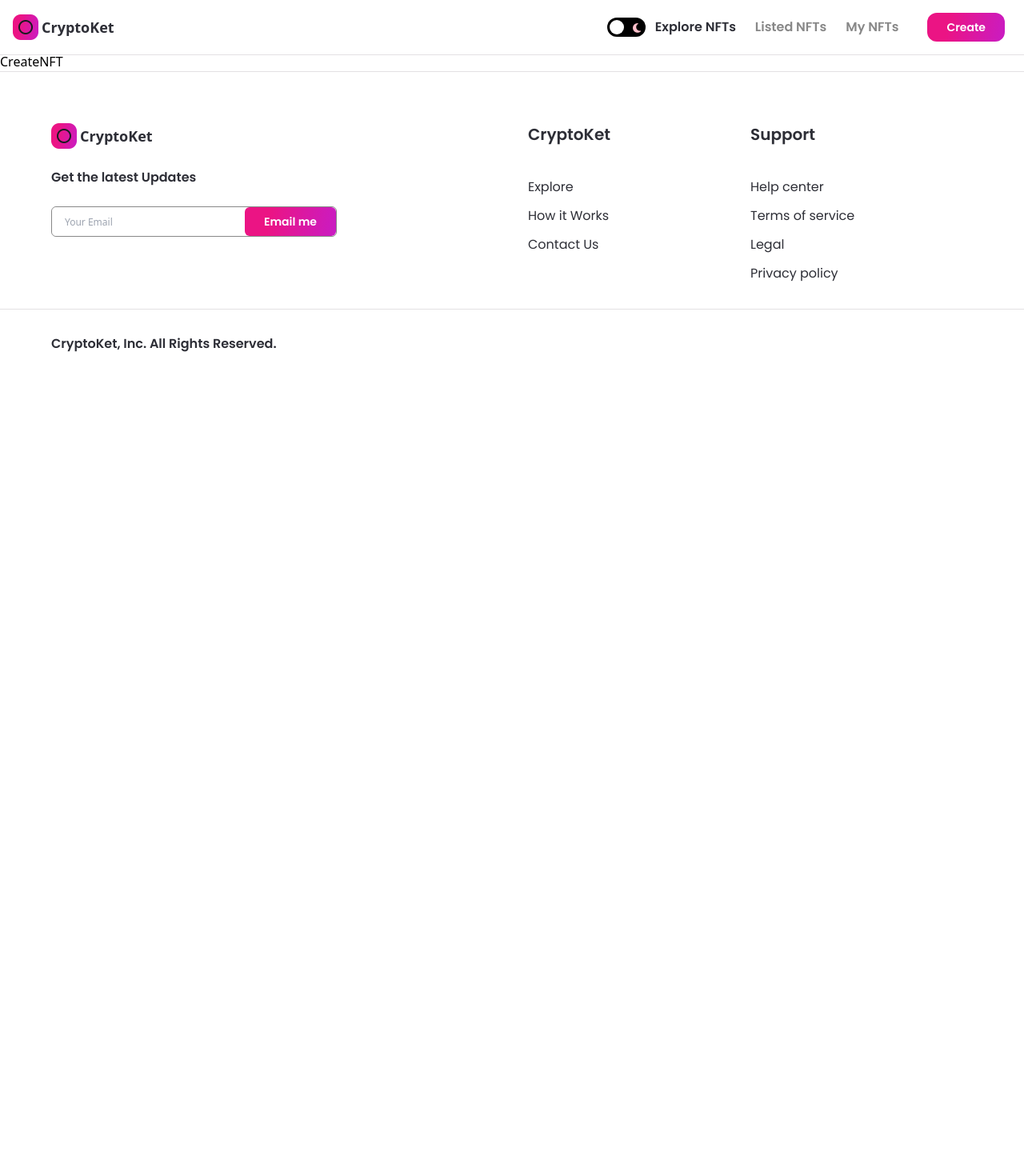
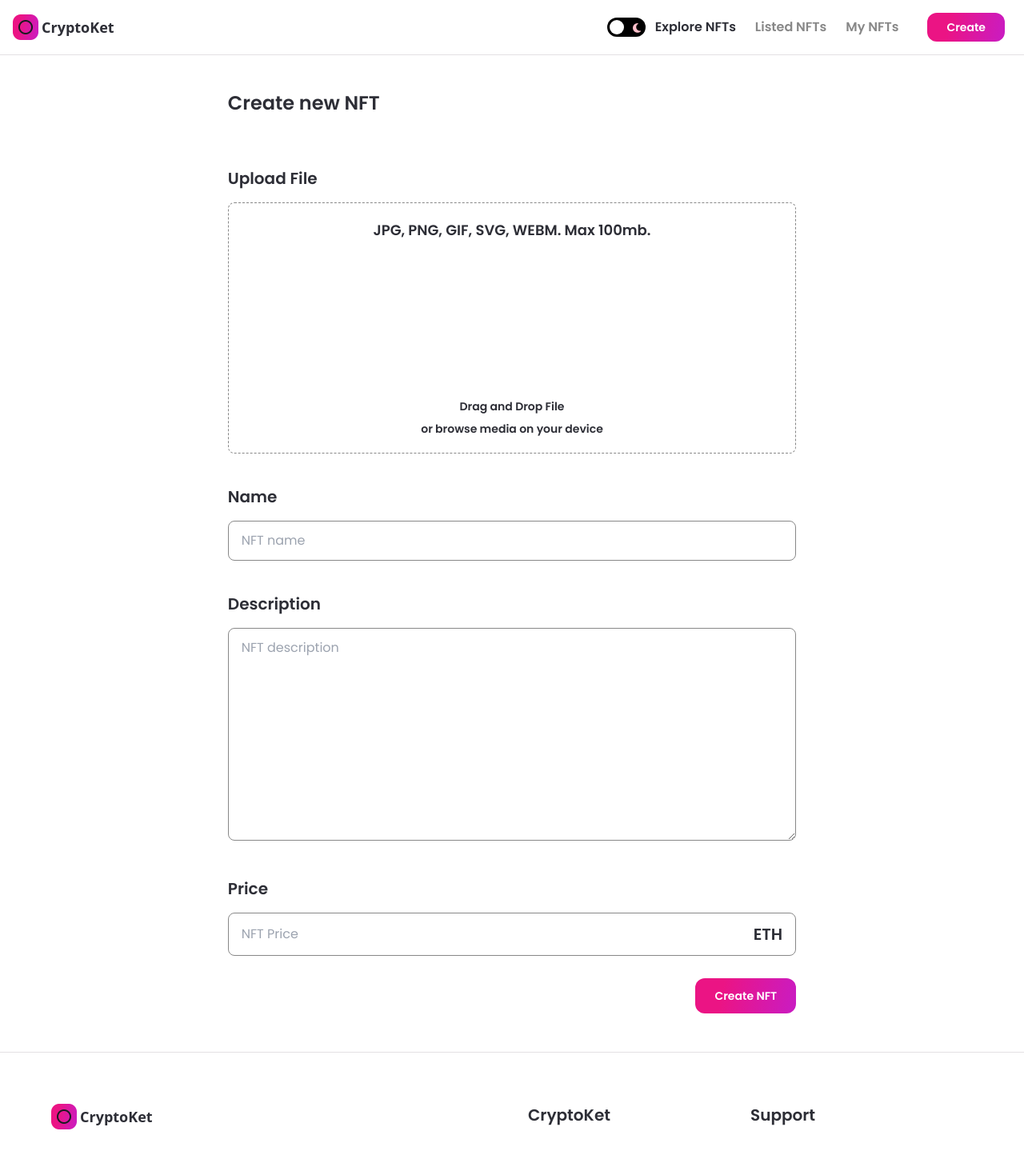
Before and after one commit to LucidJoy/CryptoKet, a Next.js app: page /create-nft in a window 1280 px wide. Shown: the top 1439 px of the page at 80% size. Before the commit the page ends 800 px from the top, so only its background shows below. Built offline with nearby package versions, Linux system fonts and the light colour scheme.

Commit message:
Top Bids & NFT Create page design

```diff
--- /dev/null
+++ b/components/Input.jsx
@@ -0,0 +1,41 @@
+import React from "react";
+
+const Input = ({ inputType, title, placeholder, handleClick }) => {
+  return (
+    <div className='mt-10 w-full'>
+      <p className='font-poppins dark:text-white text-nft-black-1 font-semibold text-xl'>
+        {title}
+      </p>
+
+      {inputType === "number" ? (
+        <div className='dark:bg-nft-black-1 bg-white border dark:border-nft-black-1 border-nft-gray-2 rounded-lg w-full outline-none font-poppins dark:text-white text-nft-gray-2 text-base mt-4 px-4 py-3 flex-row flexBetween'>
+          <input
+            type='number'
+            className='flex w-full dark:bg-nft-black-1 bg-white outline-none'
+            placeholder={placeholder}
+            onChange={handleClick}
+            min={0}
+          />
+          <p className='font-poppins dark:text-white text-nft-black-1 font-semibold text-xl ml-4'>
+            ETH
+          </p>
+        </div>
+      ) : inputType === "textarea" ? (
+        <textarea
+          rows={10}
+          className='dark:bg-nft-black-1 bg-white border dark:border-nft-black-1 border-nft-gray-2 rounded-lg w-full outline-none font-poppins dark:text-white text-nft-gray-2 text-base mt-4 px-4 py-3'
+          placeholder={placeholder}
+          onChange={handleClick}
+        />
+      ) : (
+        <input
+          className='dark:bg-nft-black-1 bg-white border dark:border-nft-black-1 border-nft-gray-2 rounded-lg w-full outline-none font-poppins dark:text-white text-nft-gray-2 text-base mt-4 px-4 py-3'
+          placeholder={placeholder}
+          onChange={handleClick}
+        />
+      )}
+    </div>
+  );
+};
+
+export default Input;
--- /dev/null
+++ b/components/NFTCard.jsx
@@ -0,0 +1,38 @@
+import React from "react";
+import Image from "next/image";
+import Link from "next/link";
+
+import images from "../assets";
+
+const NFTCard = ({ nft }) => {
+  return (
+    <Link href={{ pathname: "/nft-details", query: nft }}>
+      <div className='flex-1 min-w-215 max-w-max xs:max-w-none sm:w-full sm:min-w-155 minmd:min-w-256 minlg:min-w-327 dark:bg-nft-black-3 bg-white rounded-2xl p-4 m-4 minlg:m-8 sm:my-2 sm:mx-2 cursor-pointer shadow-md'>
+        <div className='relative w-full h-52 sm:h-36 xs:h-56 minmd:h-60 minlg:h-300 rounded-2xl overflow-hidden'>
+          <Image
+            src={nft.image || images[`nft${nft.i}`]}
+            layout='fill'
+            objectFit='cover'
+            alt={`nft${nft.i}`}
+          />
+        </div>
+
+        <div className='mt-3 flex flex-col'>
+          <p className='font-poppins dark:text-white text-nft-black-1 font-semibold text-sm minlg:text-xl'>
+            {nft.name}
+          </p>
+          <div className='flexBetween mt-1 minlg:mt-3 flex-row xs:flex-col xs:items-start xs:mt-3'>
+            <p className='font-poppins dark:text-white text-nft-black-1 font-semibold text-xs minlg:text-lg'>
+              {nft.price} <span className='font-normal'>ETH</span>
+            </p>
+            <p className='font-poppins dark:text-white text-nft-black-1 font-semibold text-xs minlg:text-lg'>
+              {nft.seller}
+            </p>
+          </div>
+        </div>
+      </div>
+    </Link>
+  );
+};
+
+export default NFTCard;
--- a/components/index.js
+++ b/components/index.js
@@ -3,5 +3,7 @@
 import Button from "./Button";
 import Banner from "./Banner";
 import CreatorCard from "./CreatorCard";
+import NFTCard from "./NFTCard";
+import Input from "./Input";
 
-export { Navbar, Footer, Button, Banner, CreatorCard };
+export { Navbar, Footer, Button, Banner, CreatorCard, NFTCard, Input };
--- a/pages/create-nft.js
+++ b/pages/create-nft.js
@@ -1,7 +1,135 @@
-import React from "react";
+import React, { useState, useMemo, useCallback, useContext } from "react";
+import { useRouter } from "next/router";
+import { useDropzone } from "react-dropzone";
+import Image from "next/image";
+import { useTheme } from "next-themes";
+
+import { Button, Input } from "../components";
+import images from "../assets";
 
 const CreateNFT = () => {
-  return <div>CreateNFT</div>;
+  const { theme } = useTheme();
+  const [fileUrl, setFileUrl] = useState(null);
+  const [formInput, setFormInput] = useState({
+    price: "",
+    name: "",
+    description: "",
+  });
+
+  console.log(formInput);
+
+  const onDrop = useCallback(() => {
+    //upload image to ipfs
+  }, []);
+
+  const {
+    getRootProps,
+    getInputProps,
+    isDragActive,
+    isDragAccept,
+    isDragReject,
+  } = useDropzone(
+    {
+      onDrop,
+      accept: "image/*",
+      maxSize: 5000000,
+    },
+    []
+  );
+
+  const fileStyle = useMemo(
+    () =>
+      `dark:bg-nft-black-1 bg-white border dark:border-white border-nft-gray-2 flex flex-col item-center p-5 rounded-lg border-dashed
+      ${isDragActive && "border-file-active"}
+      ${isDragAccept && "border-file-accept"}
+      ${isDragReject && "border-file-reject"}`,
+    [isDragActive, isDragAccept, isDragReject]
+  );
+
+  return (
+    <div className='flex justify-center sm:px-4 p-12'>
+      <div className='w-3/5 md:w-full'>
+        <h1 className='font-poppins dark:text-white text-nft-black-1 text-2xl minlg:text-4xl font-semibold sm:mb-4 flex-1'>
+          Create new NFT
+        </h1>
+
+        <div className='mt-16'>
+          <p className='font-poppins dark:text-white text-nft-black-1 font-semibold text-xl'>
+            Upload File
+          </p>
+          <div className='mt-4'>
+            <div {...getRootProps()} className={fileStyle}>
+              <input {...getInputProps()} />
+              <div className='flexCenter flex-col text-center'>
+                <p className='font-poppins dark:text-white text-nft-black-1 font-semibold text-lg'>
+                  JPG, PNG, GIF, SVG, WEBM. Max 100mb.
+                </p>
+
+                <div className='my-12 w-full flex justify-center'>
+                  <Image
+                    src={images.upload}
+                    width={100}
+                    height={100}
+                    objectFit='contain'
+                    alt='file_upload'
+                    className={theme === "light" && "filter invert"}
+                  />
+                </div>
+
+                <p className='font-poppins dark:text-white text-nft-black-1 font-semibold text-sm'>
+                  Drag and Drop File
+                </p>
+                <p className='font-poppins dark:text-white text-nft-black-1 font-semibold text-sm mt-2'>
+                  or browse media on your device
+                </p>
+              </div>
+            </div>
+
+            {fileUrl && (
+              <aside>
+                <div>
+                  <img src={fileUrl} alt='asset_file' />
+                </div>
+              </aside>
+            )}
+          </div>
+        </div>
+
+        <Input
+          inputType='input'
+          title='Name'
+          placeholder='NFT name'
+          handleClick={(e) =>
+            setFormInput({ ...formInput, name: e.target.value })
+          }
+        />
+        <Input
+          inputType='textarea'
+          title='Description'
+          placeholder='NFT description'
+          handleClick={(e) =>
+            setFormInput({ ...formInput, description: e.target.value })
+          }
+        />
+        <Input
+          inputType='number'
+          title='Price'
+          placeholder='NFT Price'
+          handleClick={(e) =>
+            setFormInput({ ...formInput, price: e.target.value })
+          }
+        />
+
+        <div className='mt-7 w-full flex justify-end'>
+          <Button
+            btnName='Create NFT'
+            classStyles='rounded-xl py-3'
+            handleClick={() => {}}
+          />
+        </div>
+      </div>
+    </div>
+  );
 };
 
 export default CreateNFT;
--- a/pages/index.js
+++ b/pages/index.js
@@ -2,7 +2,7 @@
 import Image from "next/image";
 import { useTheme } from "next-themes";
 
-import { Banner, CreatorCard } from "../components";
+import { Banner, CreatorCard, NFTCard } from "../components";
 import { makeId } from "../utils/makeId";
 import images from "../assets";
 
@@ -105,6 +105,30 @@
             </div>
           </div>
         </div>
+
+        <div className='mt-10'>
+          <div className='flexBetween mx-4 xs:mx-0 minlg:mx-8 sm:flex-col sm:items-start'>
+            <h1 className='font-poppins dark:text-white text-nft-black-1 text-2xl minlg:text-4xl font-semibold sm:mb-4 flex-1'>
+              Hot Bids
+            </h1>
+            <div>Searchbar</div>
+          </div>
+          <div className='mt-3 w-full flex flex-wrap justify-start md:justify-center'>
+            {[1, 2, 3, 4, 5, 6, 7, 8, 9, 10].map((i) => (
+              <NFTCard
+                key={`nft-${i}`}
+                nft={{
+                  i: i,
+                  name: `Nifty NFT ${i}`,
+                  price: 10 - i * 0.5,
+                  seller: `0x${makeId(3)}...${makeId(4)}`,
+                  owner: `0x${makeId(3)}...${makeId(4)}`,
+                  description: "Cool NFT on Sale",
+                }}
+              />
+            ))}
+          </div>
+        </div>
       </div>
     </div>
   );
```
Also changed, not shown: 1 other file (tests, documents, lock files or other folders).
